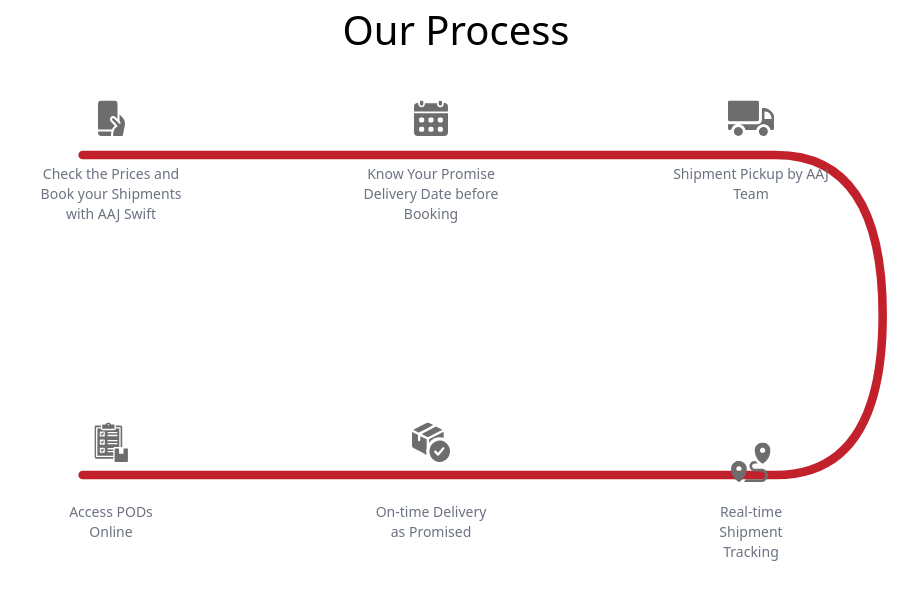
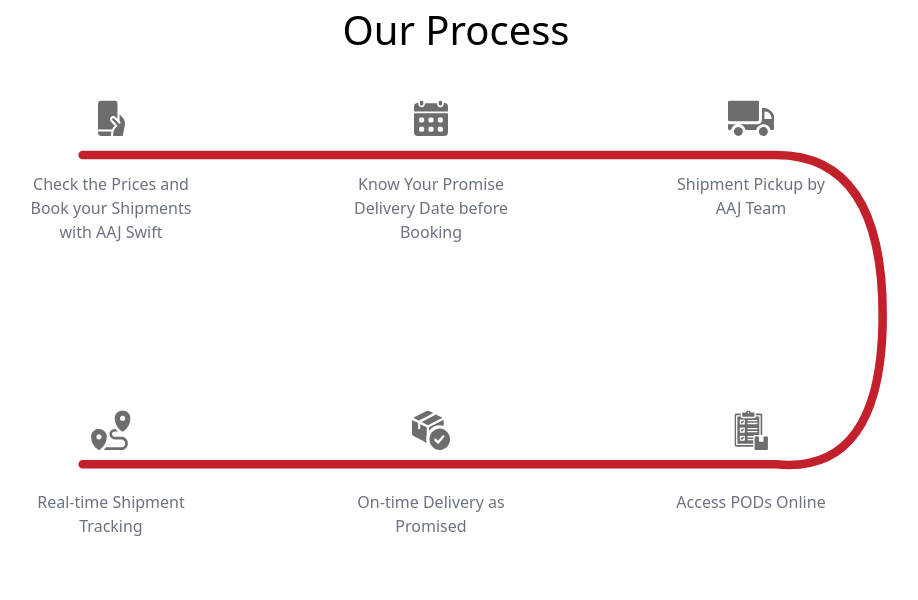
Before and after one commit to abhi8114/ui-components, a Next.js app: page / in a window 1280 px wide. Shown: the top 600 px of the page, without its empty margins (184-1102 px from the left). Built offline with nearby package versions, Linux system fonts and the light colour scheme.

Commit message:
progressbar modification

```diff
--- a/src/app/components/ProgressBar.jsx
+++ b/src/app/components/ProgressBar.jsx
@@ -32,8 +32,8 @@
       stopPercentage: 35, // Specific stopping percentage for this SVG
     },
     {
-        svg: "/third.svg",
-        text: "Access PODs Online",
+      svg: "/fifth.svg",
+      text: "Real-time Shipment Tracking",
       position: "bottom",
       stopPercentage: 100, // Specific stopping percentage for this SVG
     },
@@ -43,15 +43,17 @@
       position: "bottom",
       stopPercentage: 82, // Specific stopping percentage for this SVG
     },
+
     {
-        svg: "/fifth.svg",
-        text: "Real-time Shipment Tracking",
+      svg: "/third.svg",
+      text: "Access PODs Online",
       position: "bottom",
       stopPercentage: 65, // Specific stopping percentage for this SVG
     },
+
   ];
 
-    const hardcodedPath = "M-550,10 H100 Q200,10 200,160 Q200,310 100,310 H-550";
+  const hardcodedPath = "M-550,10 H100 Q200,10 200,160 Q200,310 100,300 H-550";
 
   // Calculate the total length of the hardcoded path
   useEffect(() => {
@@ -86,15 +88,14 @@
   }, []);
 
   return (
-      <div id="progress-section" className="relative z-50 h-[200vh]  ">
-        <div className="flex justify-center ">
+    <div id="progress-section" className="relative z-50 h-[200vh]">
+      <div className="flex justify-center">
         <p className="text-[40px]">Our Process</p>
       </div>
       <div className="sticky top-10">
-
-          <div className="relative ">
+        <div className="relative">
           {/* Top Content */}
-            <div className="absolute top-2 -left-[25px] w-full ">
+          <div className="absolute top-2 -left-[25px] w-full">
             {stopContent
               .filter((content) => content.position === "top")
               .map((content, index) => {
@@ -119,13 +120,13 @@
                         className="w-auto h-[36px]"
                         style={{
                           filter: isActive
-                              ? "invert(80%) sepia(100%) saturate(5183%) hue-rotate(350deg) brightness(93%) contrast(119%)" // Makes it red
+                            ? "brightness(0) saturate(100%) invert(18%) sepia(70%) saturate(3000%) hue-rotate(340deg) brightness(90%) contrast(90%)" // Apply the specific filter
                             : "grayscale(100%) brightness(80%)", // Default gray
                         }}
                       />
                     </div>
                     {/* Text */}
-                      <div className="-bottom-10 w-[160px] mt-4 text-sm font-medium text-center">
+                    <div className=" w-[170px] mt-6 text-[16px] font-medium text-center">
                       {content.text}
                     </div>
                   </div>
@@ -150,7 +151,7 @@
                     }}
                   >
                     {/* SVG Icon */}
-                      <div className="bottom-20 absolute">
+                    <div className="-top-20 absolute">
                       <img
                         src={content.svg}
                         alt={content.text}
@@ -159,14 +160,13 @@
                         className="w-auto h-10 transition-all duration-300"
                         style={{
                           filter: isActive
-                              ? "invert(80%) sepia(100%) saturate(5183%) hue-rotate(350deg) brightness(93%) contrast(119%)" // Makes it red
+                            ? "brightness(0) saturate(100%) invert(18%) sepia(70%) saturate(3000%) hue-rotate(340deg) brightness(90%) contrast(90%)" // Apply the specific filter
                             : "grayscale(100%) brightness(80%)", // Default gray
                         }}
-
                       />
                     </div>
                     {/* Text */}
-                      <div className="top-4 mt-3 w-[120px] text-center text-sm font-medium">
+                    <div className="top-4  mb-6 w-[170px] text-center text-[16px] font-medium">
                       {content.text}
                     </div>
                   </div>
```
Lines whose indentation alone changed are shown as unchanged.
